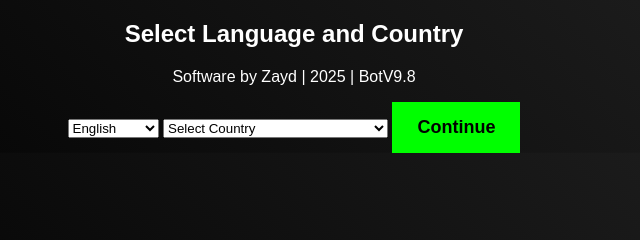
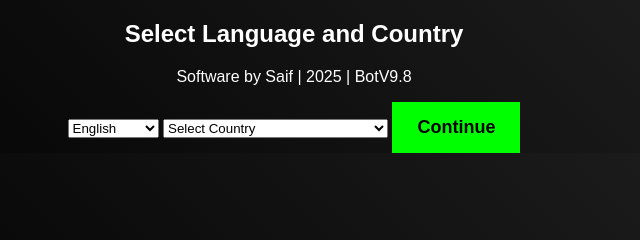
Before and after one commit to Saif1Av/Saif-Aviator-Bot, a plain HTML site: page index.html in a window 1280 px wide. Both pictures are taken after a click on the button "START". Shown: the top 240 px of the page, 346-986 px from the left. Drawn offline with Linux system fonts and the light colour scheme.

Commit message:
Update index.html

```diff
--- a/index.html
+++ b/index.html
@@ -19,7 +19,7 @@
     <!-- Language and Country Selection -->
     <div id="selectionSection" class="container" style="display: none;">
         <h2>Select Language and Country</h2>
-        <p class="subtitle">Software by Zayd | 2025 | BotV9.8</p>
+        <p class="subtitle">Software by Saif | 2025 | BotV9.8</p>
 
         <select id="languageSelect" class="dropdown">
             <option value="en">English</option>
```
